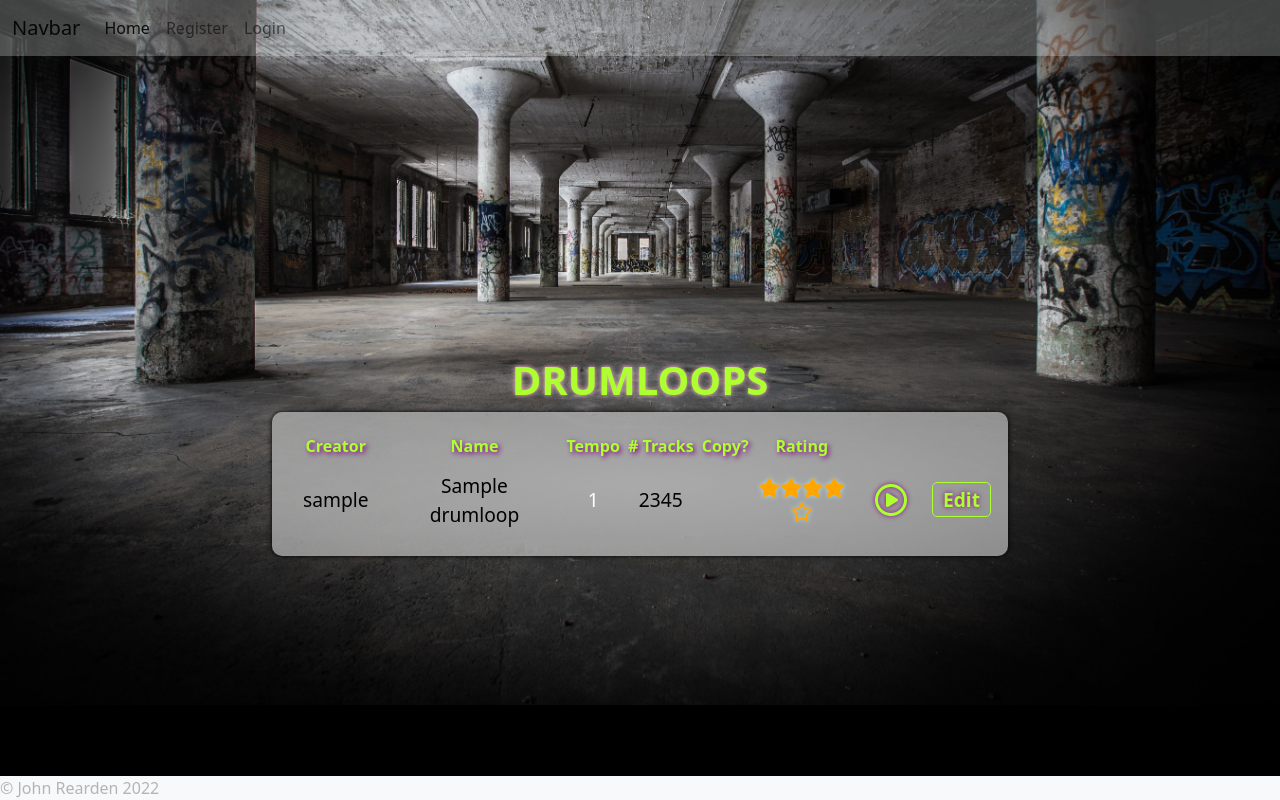
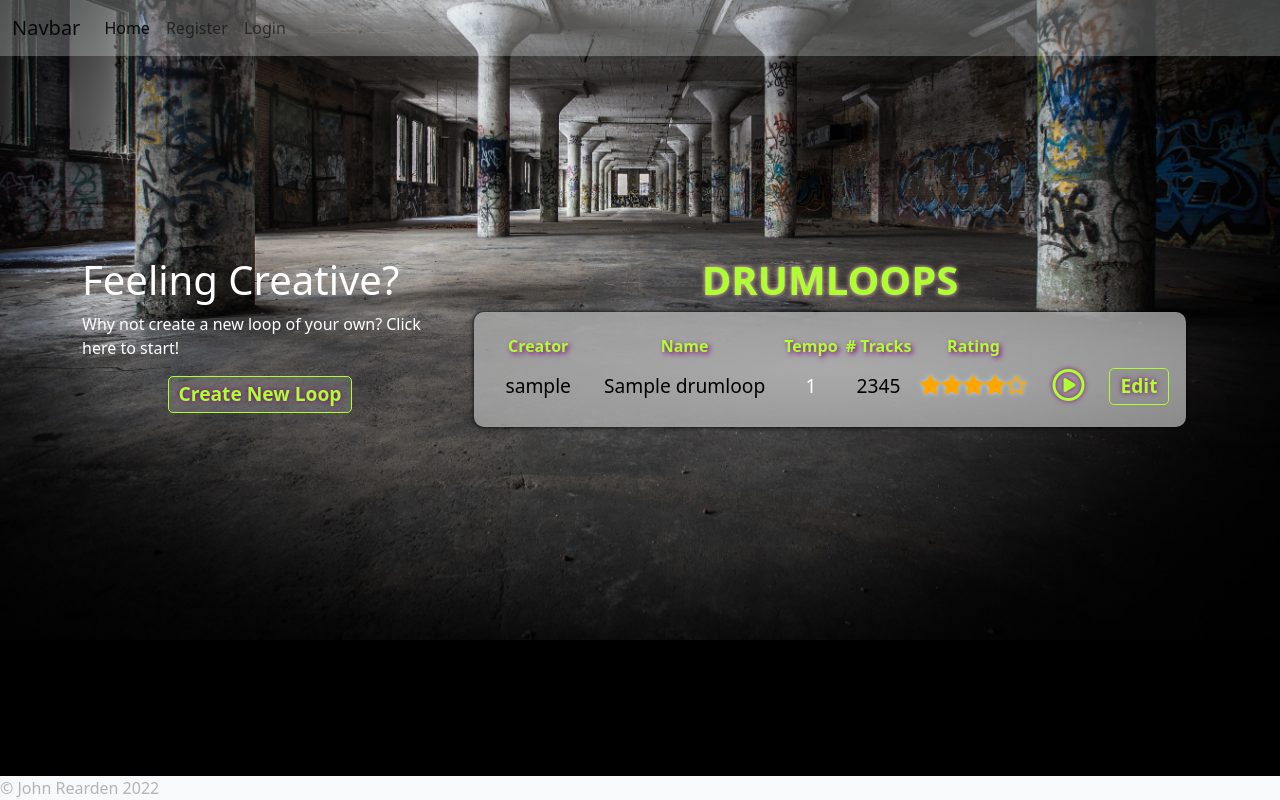
Before and after one commit to johnrearden/just-beats, a Django app: page / in a window 1280 px wide. Run offline with Django 3.2, Linux system fonts and the light colour scheme; tables that the repository leaves empty hold one stand-in row (values such as "Sample post"); some libraries are stand-ins or nearby versions.

Commit message:
Add "Create New Drumloop" functionality - view, url, form and template

```diff
--- a/beats_app/urls.py
+++ b/beats_app/urls.py
@@ -3,6 +3,7 @@
 
 urlpatterns = [
     path('', views.LoopList.as_view(), name='home'),
+    path('create_new_loop/', views.CreateNewLoop.as_view(), name='new_drumloop_form'),
     path('editor/<int:id>', views.LoopEditor.as_view(), name='loop_editor'),
     path('tracks/<int:id>', views.TracksForLoop.as_view(), name='tracks'),
     path('add_new_track/', views.AddNewTrack.as_view(), name='add_new_track'),
--- a/beats_app/views.py
+++ b/beats_app/views.py
@@ -9,15 +9,37 @@
 from urllib.parse import urlencode
 from .models import Drumloop, Track, Instrument
 from .serializers import TrackSerializer
+from .forms import NewDrumloopForm
 
-import json
 
 
 class LoopList(generic.ListView):
     model = Drumloop
     queryset = Drumloop.objects.order_by('-rating')
     template_name = 'loop_list.html'
-    paginate_by = 3
+    paginate_by = 8
+
+
+class CreateNewLoop(View):
+    def get(self, request):
+        return render(
+            request,
+            'new_drumloop_form.html',
+            {"new_drumloop_form": NewDrumloopForm()}
+        )
+
+    def post(self, request):
+        querydict = request.POST
+        print(f'form POSTed : {querydict}')
+        new_drumloop = Drumloop.objects.create(
+                                    name=querydict.get('name'),
+                                    tempo=int(querydict.get('tempo')))
+        drumloop_id = new_drumloop.pk
+        instrument = Instrument.objects.first()
+        default_track = Track.objects.create(
+                                    drumloop=new_drumloop,
+                                    instrument=instrument,)
+        return HttpResponseRedirect(f'/editor/{drumloop_id}')
 
 
 class LoopEditor(View):
@@ -74,7 +96,6 @@
 class SaveLoopAndTracks(APIView):
     def post(self, request, *args, **kwargs):
         data = request.data
-        print(f'data is {data}')
         loopID = int(data.get('loopID'))
         original_loop = Drumloop.objects.get(pk=loopID)
         original_loop.name = data.get('name')
@@ -88,11 +109,7 @@
             instrument = Instrument.objects.get(pk=element.get('instrumentID'))
             original_track.instrument = instrument
             original_track.save()
-            print(f'track {trackID} saved')
-        print(f'drumloop {loopID} saved!')
         return Response('Ok')
-
-
 
 
 class TracksForLoop(APIView):
--- a/static/css/style.css
+++ b/static/css/style.css
@@ -13,6 +13,10 @@
     color: var(--text-standard);
 }
 
+h1, p {
+    color: white;
+}
+
 input {
     background-color:#ffffff33;
     color: inherit;
@@ -24,10 +28,31 @@
     text-align: center;
 }
 
+a {
+    text-decoration: none;
+}
+
+button {
+    color: greenyellow;
+    background-color: #88888870;
+    text-shadow: 0 0 5px purple;
+    font-size: 1.2rem;
+    font-weight: bolder;
+    transition: 0.2s all;
+    border: 1px solid greenyellow;
+    border-radius: 5px;
+    padding: 3px 10px;
+}
+
+button:hover {
+    text-shadow: 0 0 5px pink;
+    transition: 0.2s all;
+}
+
 /* These css elements style the drum loop list template ----------*/
 
 .vert-gap {
-    margin-top: 300px;
+    margin-top: 200px;
 }
 
 .beats-header {
@@ -54,12 +79,6 @@
     color: greenyellow;
     text-shadow: 2px 2px 5px purple;
 }
-
-
-/* .drumloop-table-row:hover .drumloop-table-item{
-    color: greenyellow;
-    text-shadow: 0 0 5px pink;
-} */
 
 .drumloop-table-item {
     color: black;
@@ -202,3 +221,16 @@
     color: red;
     background-color: pink;
 }
+
+/* These css elements style the forms */
+.form-holder {
+    color: white;
+    background-color: black;
+    display: block;
+    font-size: 1.5em;
+}
+
+.form-holder input{
+    padding: 5px;
+    margin: 15px;
+}
--- a/static/js/LoopEditor.js
+++ b/static/js/LoopEditor.js
@@ -44,7 +44,6 @@
 
 const onTempoInputChange = (event) => {
     const newTempo = event.target.value;
-    console.log(`new tempo is ${newTempo}`);
     loopPlayer.changeTempo(newTempo);
 }
 
--- a/templates/loop_list.html
+++ b/templates/loop_list.html
@@ -6,7 +6,14 @@
 
 <div class="container vert-gap">
     <div class="row">
-        <div class="col-md-8 offset-md-2 text-center">
+        <div class="col-md-4">
+            <h1>Feeling Creative?</h1>
+            <p>Why not create a new loop of your own? Click here to start!</p>
+            <div class="text-center">
+                <a href="{% url 'new_drumloop_form' %}"><button>Create New Loop</button></a>
+            </div>
+        </div>
+        <div class="col-md-8 text-center">
             <h1 class="text-center beats-header">Drumloops</h1>
             <table class="drumloop-table">
                 <thead>
@@ -15,7 +22,6 @@
                         <th scope="col">Name</th>
                         <th scope="col">Tempo</th>
                         <th scope="col"># Tracks</th>
-                        <th scope="col">Copy?</th>
                         <th scope="col">Rating</th>
                         <th scope="col"></th>
                     </tr>
@@ -35,20 +41,17 @@
                         <td class="drumloop-table-item">
                             2345
                         </td>
-                        <td class="drumloop-table-item">
-                            {{ loop.allow_copy }}
-                        </td>
                         <td id="rating-display-{{forloop.counter0}}">
                         </td>
                         <td>
                             <!-- Store the loop fields necessary for creating the DrumLoop object-->
                             <i id="loop-{{ loop.id }}-{{ loop.tempo }}"
-                               class="fa-regular fa-circle-play play-button"></i>
+                                class="fa-regular fa-circle-play play-button"></i>
                         </td>
                         <td>
-                            <a class="edit-link" href="{% url 'loop_editor' loop.id %}">Edit</a>
-                        </td>
-                    </tr>
+                            <a href="{% url 'loop_editor' loop.id %}">
+                                <button>Edit</button>
+                            </a>
                     <input readonly class="d-none" id="rating-{{ forloop.counter0 }}" value="{{loop.rating}}">
                     {% endfor %}
                 </tbody>
```
Also changed, not shown: beats_app/forms.py (added, +7 -0 lines), templates/new_drumloop_form.html (added, +18 -0 lines), README.md, 1 other file.
